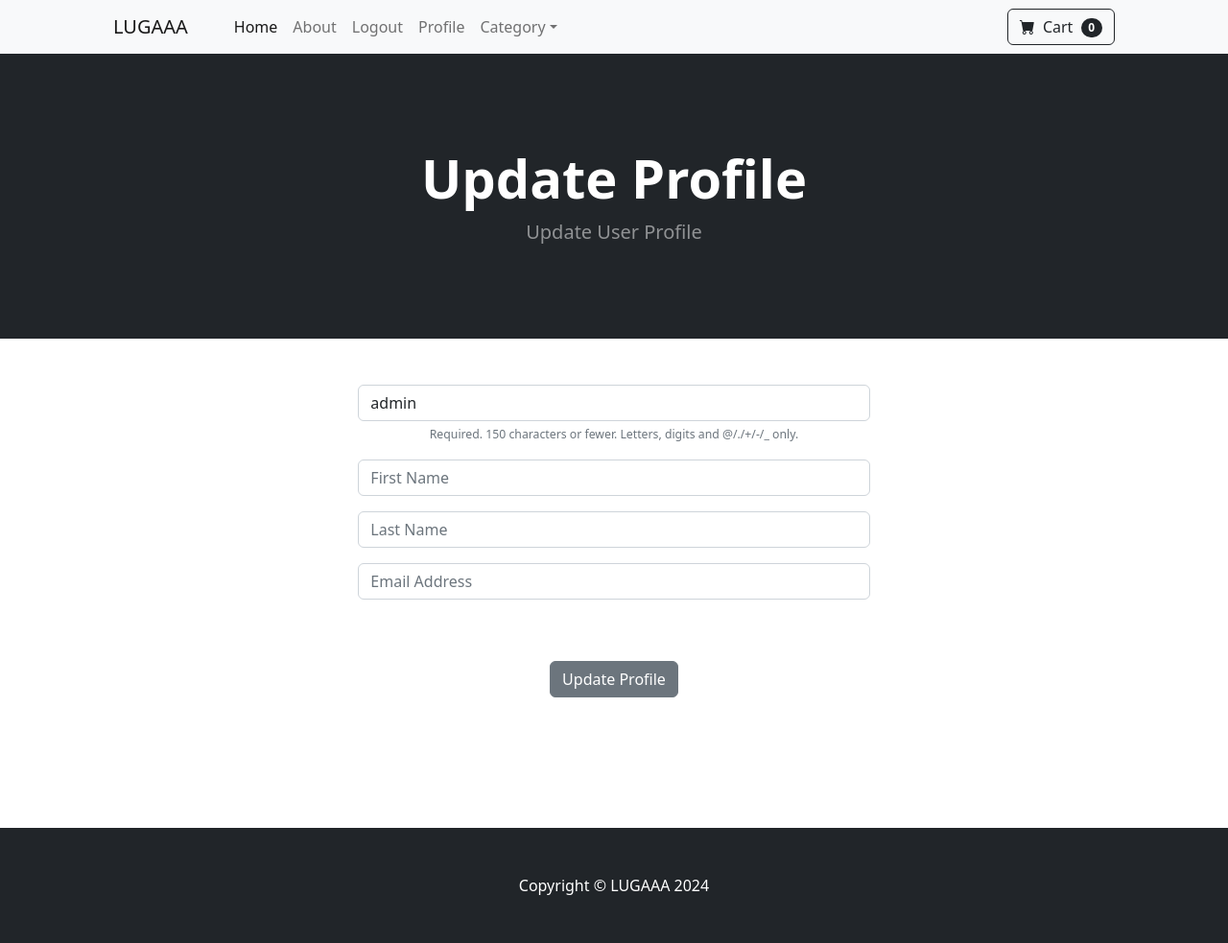
After one commit to AnishRM-ai/EcommerceWebsiteIn-Django, a Django app: page /updateUser/ in a window 1280 px wide. The commit adds this page. Shown: the whole page at 96% size. Run offline with Django 5.2, Linux system fonts and the light colour scheme; a user stored in the database is signed in; data comes from the database, SQL or seed files in the repository; both versions use the stored data as it was after the commit; some libraries are stand-ins or nearby versions.

Commit message:
User personal details update functionality made for basic informations.

```diff
--- a/cart/cart.py
+++ b/cart/cart.py
@@ -26,6 +26,7 @@ class Cart():
             # self.cart[product_id] = {'price': str(product.price)}
             self.cart[product_id] = int(product_qty)
         self.session.modified = True
+
 
     def __len__(self):
         return len(self.cart)
--- a/cart/templates/cart_summary.html
+++ b/cart/templates/cart_summary.html
@@ -92,6 +92,7 @@
 
         {% endfor %}
         <h3>Total:${{totals}} </h3>
+        <button type="submit" class="btn btn-secondary">Check Out</button>
         {% else %}
         <center><h2>There's nothing here!</h2></center> <br>
         {% endif %}
--- a/cart/views.py
+++ b/cart/views.py
@@ -2,6 +2,7 @@ from django.shortcuts import render, get_object_or_404
 from .cart import Cart
 from store.models import Product
 from django.http import JsonResponse
+from django.contrib import messages
 
 def cart_summary(request):
     cart = Cart(request)
@@ -31,6 +32,7 @@ def cart_add(request):
          #return response
         #  response = JsonResponse({'Product Name': product.name})
          response = JsonResponse({'qty': cart_quantity})
+         messages.success(request, "Your item has been added!")
          return response
 
 
@@ -44,6 +46,7 @@ def cart_delete(request):
         cart.remove(product= product_id)
 
         response = JsonResponse({"product":product_id})
+        messages.success(request, "Your item has been removed!")
         return response
 
 
@@ -57,4 +60,5 @@ def cart_update(request):
         cart.update(product=product_id, quantity=product_qty)
 
         response = JsonResponse({"quantity":product_qty})
+        messages.success(request, "Your item has been updated!")
         return response
--- a/store/forms.py
+++ b/store/forms.py
@@ -1,6 +1,30 @@
 from django.contrib.auth.models import User
-from django.contrib.auth.forms import UserCreationForm
+from django.contrib.auth.forms import UserCreationForm, UserChangeForm
 from django import forms
+
+class UpdateUserForm(UserChangeForm):
+    password = None
+    email = forms.EmailField(label="", widget=forms.TextInput(attrs={'class': 'form-control', 'placeholder': 'Email Address'}))
+    first_name = forms.CharField(label="", max_length=100, widget=forms.TextInput(attrs={'class': 'form-control', 'placeholder': 'First Name'}))
+    last_name = forms.CharField(label="", max_length=100, widget=forms.TextInput(attrs={'class': 'form-control', 'placeholder': 'Last Name'}))
+
+    class Meta:
+        model = User
+        fields = ('username', 'first_name', 'last_name', 'email')
+
+    def __init__(self, *args, **kwargs):
+        super(UpdateUserForm, self).__init__(*args, **kwargs)
+
+        self.fields['username'].widget.attrs['class'] = 'form-control'
+        self.fields['username'].widget.attrs['placeholder'] = 'User Name'
+        self.fields['username'].label = ''
+        self.fields['username'].help_text = '<span class="form-text text-muted"><small>Required. 150 characters or fewer. Letters, digits and @/./+/-/_ only.</small></span>'
+
+
+
+
+
+
 
 class SignUpForm(UserCreationForm):
 	email = forms.EmailField(label="", widget=forms.TextInput(attrs={'class':'form-control', 'placeholder':'Email Address'}))
--- a/store/templates/base.html
+++ b/store/templates/base.html
@@ -40,8 +40,10 @@
         <footer class="py-5 bg-dark">
             <div class="container"><p class="m-0 text-center text-white">Copyright &copy; LUGAAA 2024</p></div>
         </footer>
-        <!-- Bootstrap core JS-->
-        <script src="https://cdn.jsdelivr.net/npm/bootstrap@5.2.3/dist/js/bootstrap.bundle.min.js"></script>
+        <script src="https://code.jquery.com/jquery-3.6.0.min.js"></script>
+        <script src="https://maxcdn.bootstrapcdn.com/bootstrap/4.5.2/js/bootstrap.min.js"></script>
+
+
         <!-- Core theme JS-->
         <script src="{% static 'js/scripts.js' %}"></script>
     </body>
--- a/store/templates/navbar.html
+++ b/store/templates/navbar.html
@@ -9,6 +9,7 @@
                 <li class="nav-item"><a class="nav-link" href="{% url 'about' %}">About</a></li>
                 {% if user.is_authenticated %}
                     <li class="nav-item"><a class="nav-link" href="{% url 'logout' %}">Logout</a></li>
+                    <li class="nav-item"><a class="nav-link" href="{% url 'update_user' %}">Profile</a></li>
                 {% else %}
                 <li class="nav-item"><a class="nav-link" href="{% url 'login' %}">Login</a></li>
                 <li class="nav-item"><a class="nav-link" href="{% url 'register' %}">Register</a></li>
@@ -16,7 +17,7 @@
                 <li class="nav-item dropdown">
                     <a class="nav-link dropdown-toggle" id="navbarDropdown" href="#" role="button" data-bs-toggle="dropdown" aria-expanded="false">Category</a>
                     <ul class="dropdown-menu" aria-labelledby="navbarDropdown">
-                        <li><a class="dropdown-item" href="{% url 'home' %}">All Products</a></li>
+                        <li><a class="dropdown-item" href="{% url 'category_summary' %}">All Products</a></li>
                         <li><hr class="dropdown-divider" /></li>
                         <li><a class="dropdown-item" href="{% url 'category' 'Jackets' %}">Jackets</a></li>
                         <li><a class="dropdown-item" href="{% url 'category' 'Shoes' %}">Shoes</a></li>
--- a/store/templates/product.html
+++ b/store/templates/product.html
@@ -76,6 +76,7 @@ success: function(json){
   console.log(json)
   document.getElementById("cart_quantity").
   textContent = json.qty
+  location.reload()
 },
 
 error: function(xhr, errmsg, err){
--- /dev/null
+++ b/store/templates/update_user.html
@@ -0,0 +1,33 @@
+{% extends 'base.html' %}
+{% block content %}
+<header class="bg-dark py-5">
+    <div class="container px-4 px-lg-5 my-5">
+        <div class="text-center text-white">
+            <h1 class="display-4 fw-bolder"> Update Profile</h1>
+            <p class="lead fw-normal text-white-50 mb-0">Update User Profile </p>
+        </div>
+    </div>
+</header>
+
+<center>
+<div class="col-5 text-center mb-3 my-5">
+    <form method="POST" action="{% url 'update_user' %}">
+         {% csrf_token %}
+
+         {{ update_user.as_p }}
+         <br/><br/>
+         <button type="submit" class="btn btn-secondary">
+            Update Profile
+         </button>
+        </form>
+    <br>
+    <br>
+    <br>
+    <br>
+    <br>
+
+
+</div>
+</center>
+
+{% endblock %}
--- a/store/urls.py
+++ b/store/urls.py
@@ -8,5 +8,7 @@ urlpatterns = [
     path('logout/', views.logout_user, name='logout'),
     path('register/', views.register_user, name='register'),
     path('product/<int:pk>', views.product, name='product'),
-     path('category/<str:foo>', views.category, name='category'),
+    path('category/<str:foo>', views.category, name='category'),
+    path('category_summary/', views.category_summary, name='category_summary'),
+    path('updateUser/', views.update_user, name="update_user")
 ]
--- a/store/views.py
+++ b/store/views.py
@@ -5,8 +5,33 @@ from django.contrib.auth import authenticate, login, logout
 from django.contrib import messages
 from django.contrib.auth.models import User
 from django.contrib.auth.forms import UserCreationForm
-from .forms import SignUpForm
+from .forms import SignUpForm, UpdateUserForm
 from django import forms
+
+#Update user details
+def update_user(request):
+    if request.user.is_authenticated:
+        current_users = User.objects.get(id=request.user.id)
+        user_form =UpdateUserForm(request.POST or None, instance=current_users)
+
+        if user_form.is_valid():
+            user_form.save()
+
+            login(request, current_users)
+            messages.success(request, "Profile updated successfully")
+            return redirect('home')
+        return render(request, "update_user.html", {"update_user": user_form} )
+    else:
+        messages.error(request, "You Must be Logged In !!")
+        return redirect('home')
+
+
+
+
+def category_summary(request):
+    categories = Category.objects.all()
+
+    return render(request, 'category_summary.html', {"categories": categories})
 
 def category(request, foo):
     #Replace Hyphens with Spaces
```
Also changed, not shown: store/templates/category_summary.html (added, +27 -0 lines), db.sqlite3.
